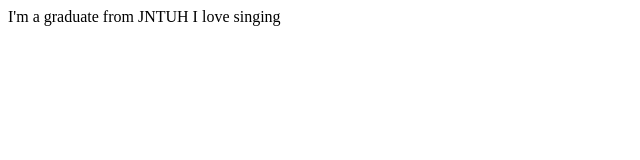
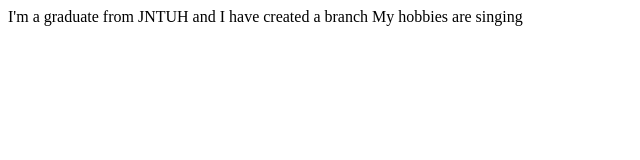
Before and after one commit to Manasa-43/Manasa-43, a plain HTML site: page index.html in a window 1280 px wide. Shown: the whole page, without its empty margins (0-640 px from the left). Drawn offline with Linux system fonts and the light colour scheme.

Commit message:
updated hobbies

```diff
--- a/index.html
+++ b/index.html
@@ -7,7 +7,7 @@
     <title>Document</title>
 </head>
 <body>
-    I'm a graduate from JNTUH
-    I love singing
+    I'm a graduate from JNTUH and I have created a branch
+My hobbies are singing
 </body>
 </html>
```
